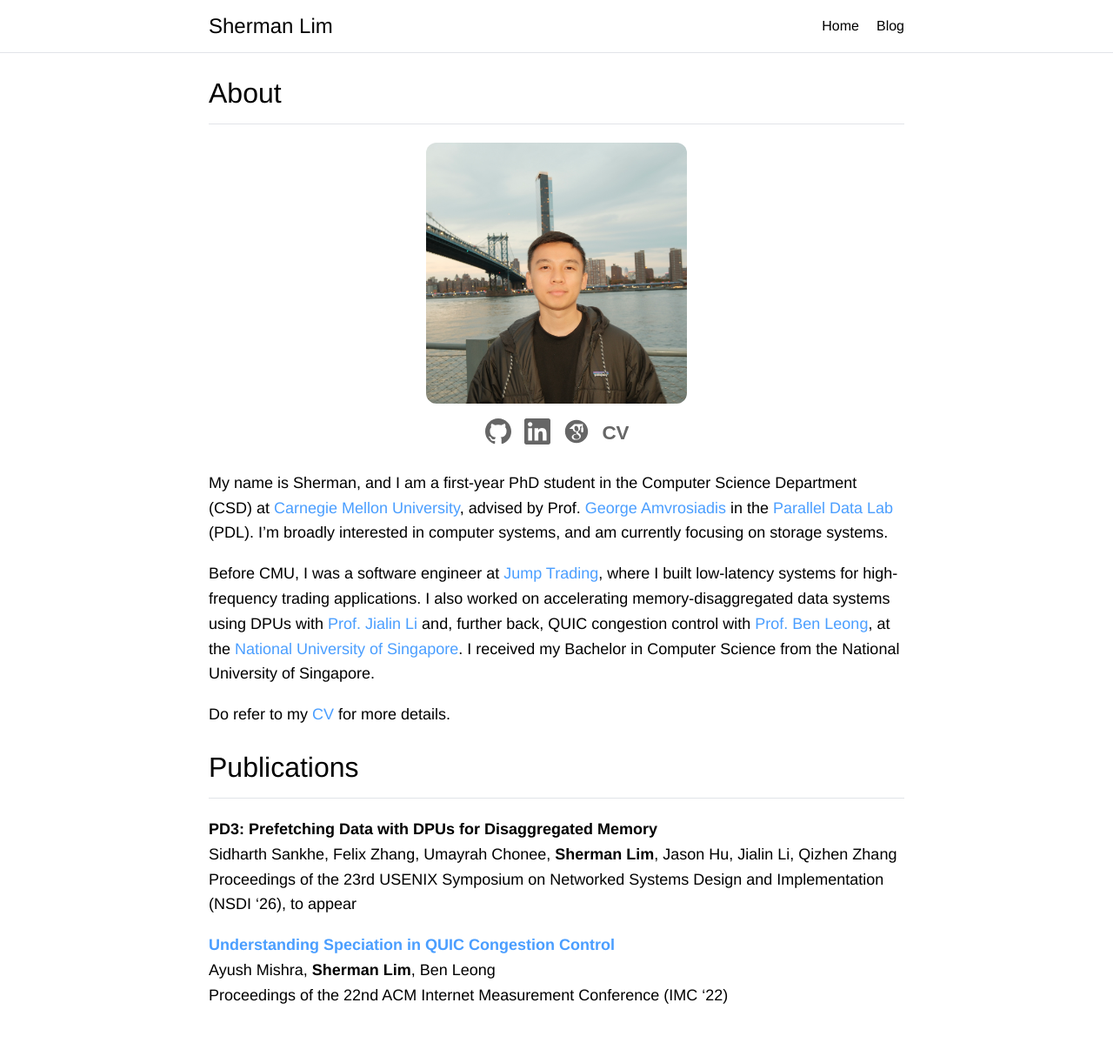
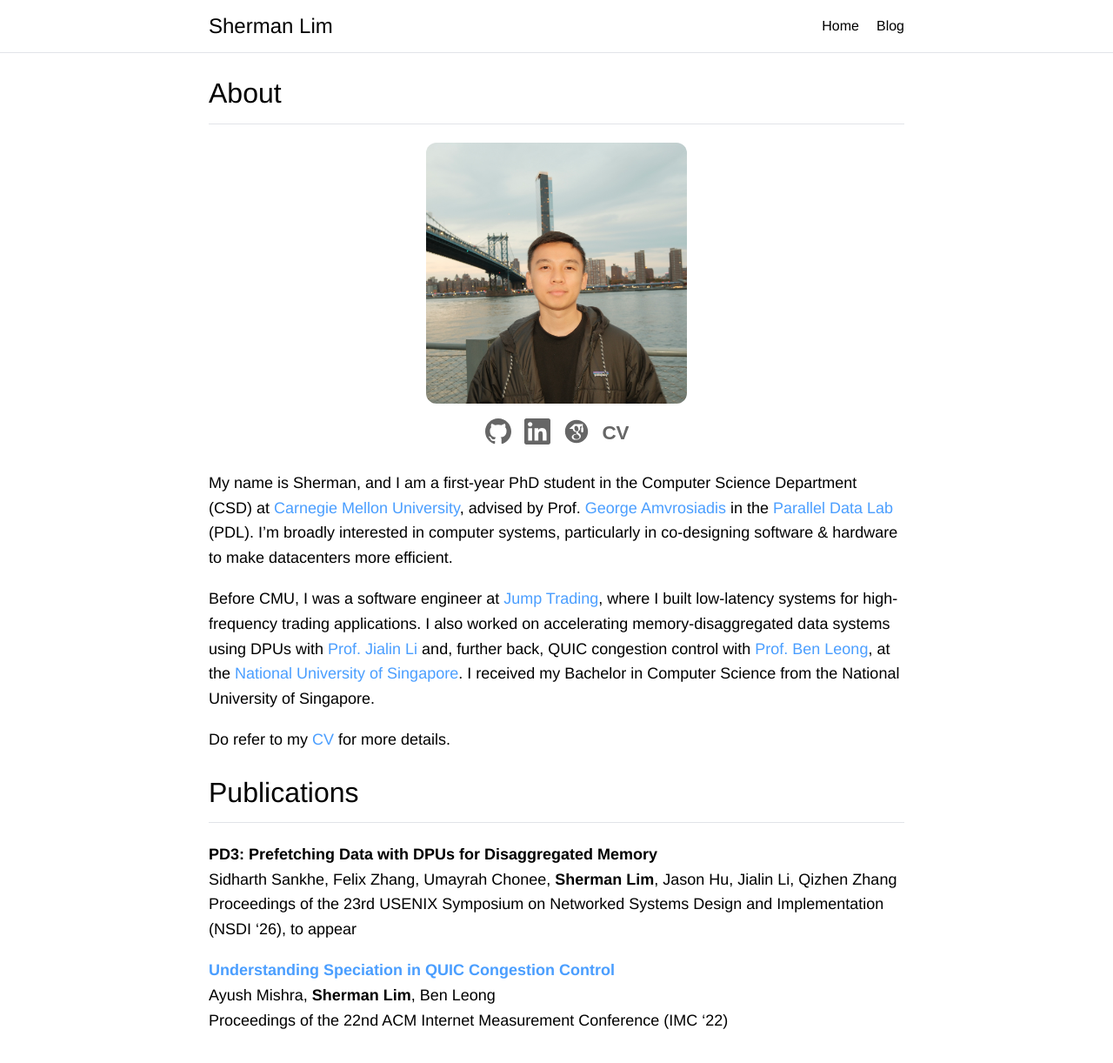
Before and after one commit to shermanjlim/shermanjlim, a Jekyll site: the page built from index.md, in a window 1280 px wide and 1265 px high. Shown: the top 1222 px of the window at 87% size. Built offline with Jekyll 4.4.1, drawn with Linux system fonts in a browser that asks for light colours.

Commit message:
Update index.md

```diff
--- a/index.md
+++ b/index.md
@@ -35,7 +35,7 @@ title: "Home"
   </div>
 </div>
 
-My name is Sherman, and I am a first-year PhD student in the Computer Science Department (CSD) at [Carnegie Mellon University](https://www.cmu.edu/), advised by Prof. [George Amvrosiadis](https://users.ece.cmu.edu/~gamvrosi/) in the [Parallel Data Lab](https://www.pdl.cmu.edu/index.shtml) (PDL). I’m broadly interested in computer systems, and am currently focusing on storage systems.
+My name is Sherman, and I am a first-year PhD student in the Computer Science Department (CSD) at [Carnegie Mellon University](https://www.cmu.edu/), advised by Prof. [George Amvrosiadis](https://users.ece.cmu.edu/~gamvrosi/) in the [Parallel Data Lab](https://www.pdl.cmu.edu/index.shtml) (PDL). I’m broadly interested in computer systems, particularly in co-designing software & hardware to make datacenters more efficient.
 
 Before CMU, I was a software engineer at [Jump Trading](https://jumptrading.com), where I built low-latency systems for high-frequency trading applications.
 I also worked on accelerating memory-disaggregated data systems using DPUs with [Prof. Jialin Li](https://www.comp.nus.edu.sg/~lijl/) and, further back, QUIC congestion control with [Prof. Ben Leong](https://www.comp.nus.edu.sg/~bleong/), at the [National University of Singapore](https://nus.edu.sg/).
```
